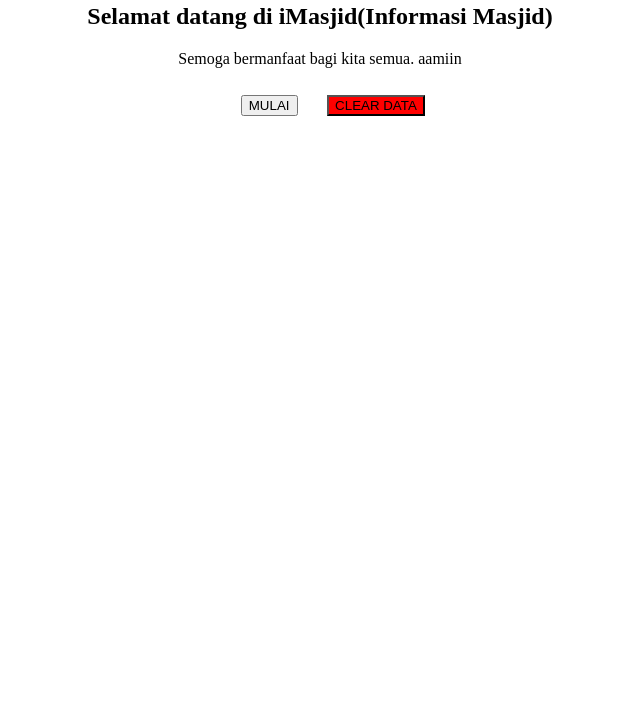
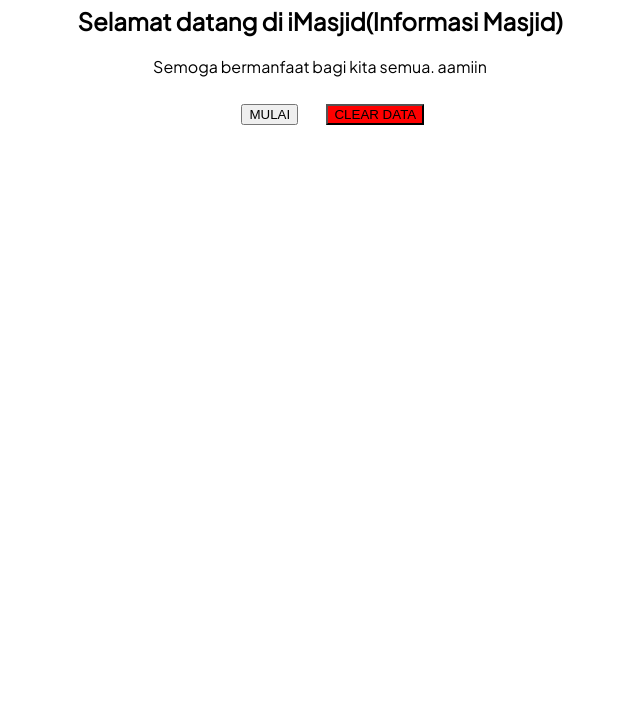
Before and after one commit to fwzakiy/iMasjid, a plain HTML site: page index.html in a window 1280 px wide. Shown: the part 77-800 px from the top of the page, without its empty margins (320-960 px from the left). Drawn offline with Linux system fonts and the light colour scheme.

Commit message:
Ganti font jadi Plus Jakarta Sans dari Google Font.

```diff
--- a/index.html
+++ b/index.html
@@ -1,6 +1,8 @@
 <!DOCTYPE html>
 <html>
 <head>
+<link rel="stylesheet" href="https://fonts.googleapis.com/css?family=Plus+Jakarta+Sans">
+
 	<meta charset="utf-8">
 	<meta name="viewport" content="width=device-width, initial-scale=1.0">
 	<title>Jadwal Sholat</title>
```
